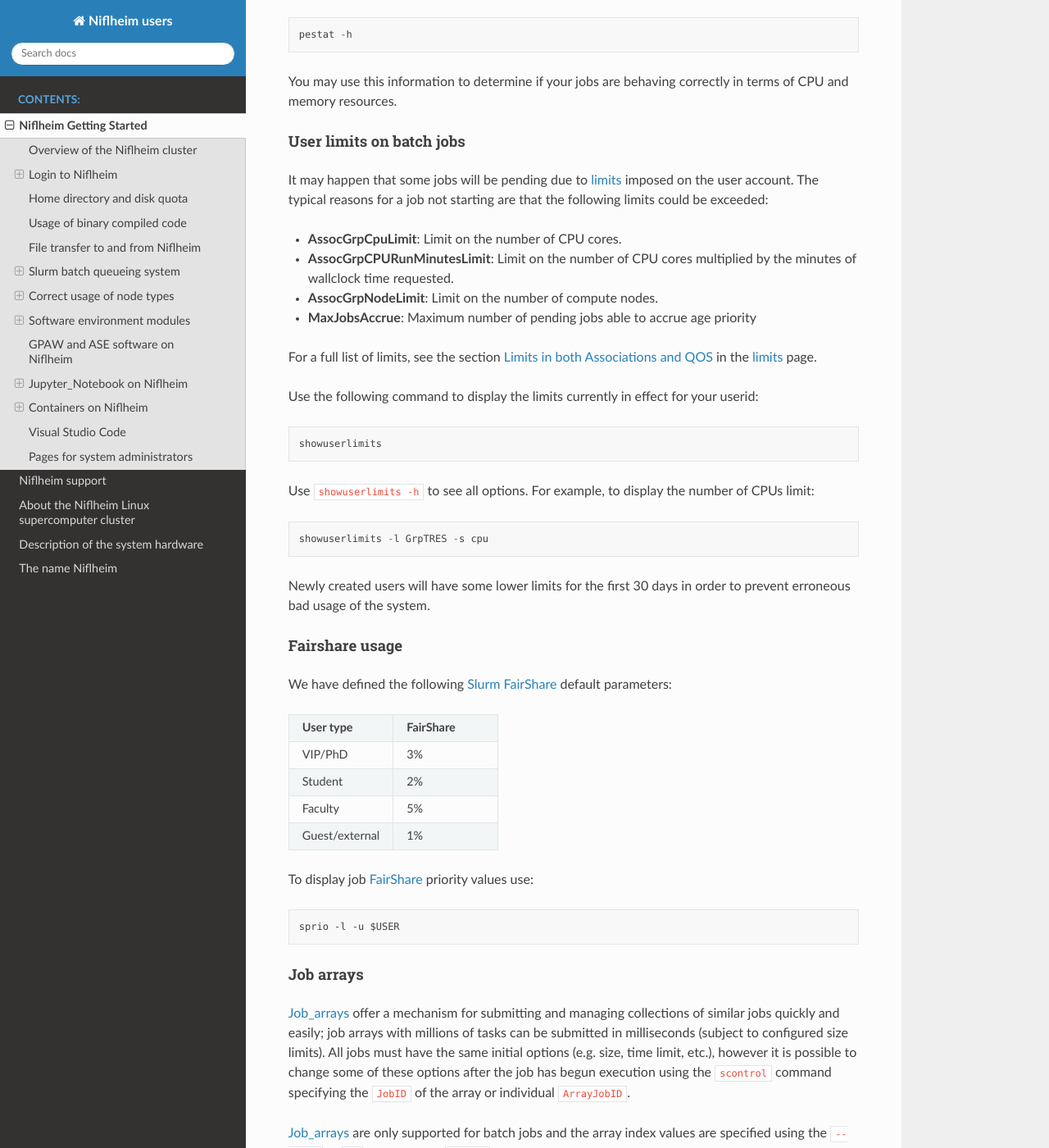
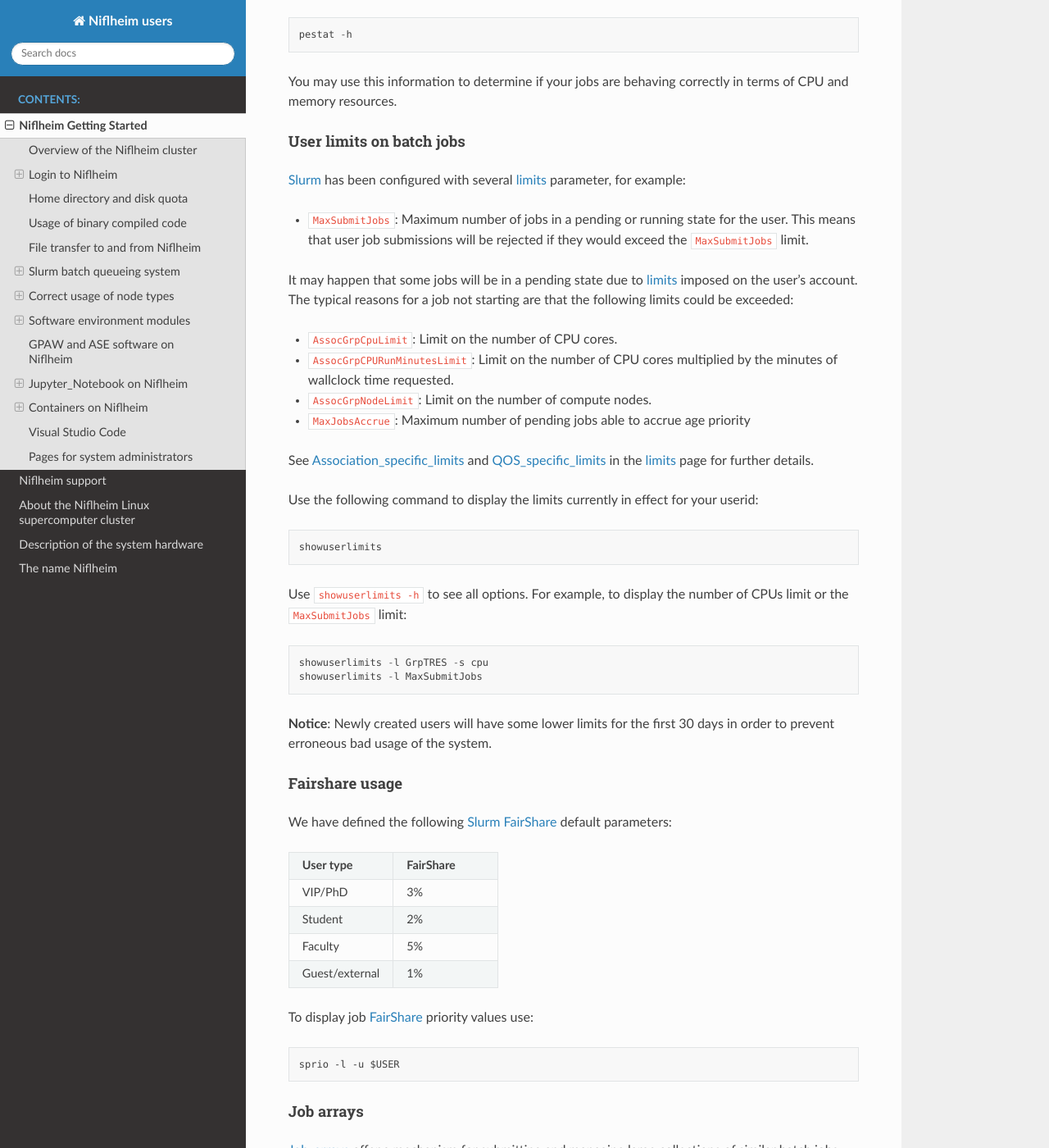
Before and after one commit to OleHolmNielsen/Niflheim_users, a Sphinx documentation site: the page built from docs/Niflheim_Getting_Started.rst, in a window 1280 px wide and 1400 px high, scrolled down 9212 px. Shown: the whole window at 82% size. Built offline with Sphinx 7.4.7 and the Read the Docs theme 3.1.0, drawn with Linux system fonts in a browser that asks for light colours; some of the changed text lies outside the part shown.

Commit message:
iDescribe array jobs and user limits

```diff
--- a/docs/Niflheim_Getting_Started.rst
+++ b/docs/Niflheim_Getting_Started.rst
@@ -509,28 +509,36 @@
 User limits on batch jobs
 .........................
 
-It may happen that some jobs will be pending due to limits_ imposed on the user account.
+Slurm_ has been configured with several limits_ parameter, for example:
+
+* ``MaxSubmitJobs``: Maximum number of jobs in a pending or running state for the user.
+  This means that user job submissions will be rejected if they would exceed the ``MaxSubmitJobs`` limit.
+
+It may happen that some jobs will be in a pending state due to limits_ imposed on the user's account.
 The typical reasons for a job not starting are that the following limits could be exceeded:
 
-* **AssocGrpCpuLimit**: Limit on the number of CPU cores.
-* **AssocGrpCPURunMinutesLimit**: Limit on the number of CPU cores multiplied by the minutes of wallclock time requested.
-* **AssocGrpNodeLimit**: Limit on the number of compute nodes.
-* **MaxJobsAccrue**: Maximum number of pending jobs able to accrue age priority
+* ``AssocGrpCpuLimit``: Limit on the number of CPU cores.
+* ``AssocGrpCPURunMinutesLimit``: Limit on the number of CPU cores multiplied by the minutes of wallclock time requested.
+* ``AssocGrpNodeLimit``: Limit on the number of compute nodes.
+* ``MaxJobsAccrue``: Maximum number of pending jobs able to accrue age priority
 
-For a full list of limits, see the section `Limits in both Associations and QOS <https://slurm.schedmd.com/resource_limits.html#limits>`_ in the limits_ page.
+See Association_specific_limits_ and QOS_specific_limits_ in the limits_ page for further details.
 
 Use the following command to display the limits currently in effect for your userid::
 
   showuserlimits
 
 Use ``showuserlimits -h`` to see all options.
-For example, to display the number of CPUs limit::
+For example, to display the number of CPUs limit or the ``MaxSubmitJobs`` limit::
 
   showuserlimits -l GrpTRES -s cpu
+  showuserlimits -l MaxSubmitJobs
 
-Newly created users will have some lower limits for the first 30 days in order to prevent erroneous bad usage of the system.
+**Notice**: Newly created users will have some lower limits for the first 30 days in order to prevent erroneous bad usage of the system.
 
 .. _limits: https://slurm.schedmd.com/resource_limits.html
+.. _Association_specific_limits: https://slurm.schedmd.com/resource_limits.html#assoc
+.. _QOS_specific_limits: https://slurm.schedmd.com/resource_limits.html#qos
 
 Fairshare usage
 ...............
@@ -561,11 +569,11 @@
 Job arrays
 ..........
 
-Job_arrays_ offer a mechanism for submitting and managing collections of similar jobs quickly and easily; job arrays with millions of tasks can be submitted in milliseconds (subject to configured size limits).
-All jobs must have the same initial options (e.g. size, time limit, etc.), however it is possible to change some of these options after the job has begun execution using the ``scontrol`` command
-specifying the ``JobID`` of the array or individual ``ArrayJobID``.
+Job_arrays_ offer a mechanism for submitting and managing large collections of similar batch jobs quickly and easily.
+Job_arrays_ will have some `additional environment variables <https://slurm.schedmd.com/job_array.html#env_vars>`_
+set which help you manage your Job_arrays_.
 
-Job_arrays_ are only supported for batch jobs and the array index values are specified using the ``--array`` or ``-a`` option of the ``sbatch`` command.
+The array index values are specified using the ``--array`` or ``-a`` option of the ``sbatch`` command.
 The option argument can be specific *array index values*, a *range of index values*, and an optional *step size* as shown in the Job_arrays_ page.
 Jobs which are part of a job array will have the environment variable ``SLURM_ARRAY_TASK_ID`` set to its array index value.
 
@@ -574,7 +582,7 @@
 
   sbatch --array=0-15 <your-script>
 
-Please note that Job_arrays_ with many jobs may potentially hit the :ref:`User_limits` maximum values.
+Please note that Job_arrays_ are subject to the same :ref:`User_limits` as ordinary batch jobs.
 
 .. _Job_arrays: https://slurm.schedmd.com/job_array.html
 .. _sbatch_arrays: https://slurm.schedmd.com/sbatch.html#OPT_array
```
